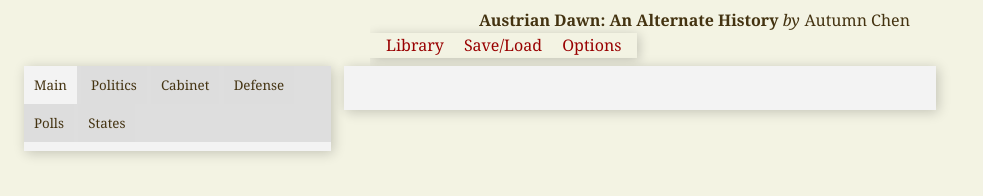
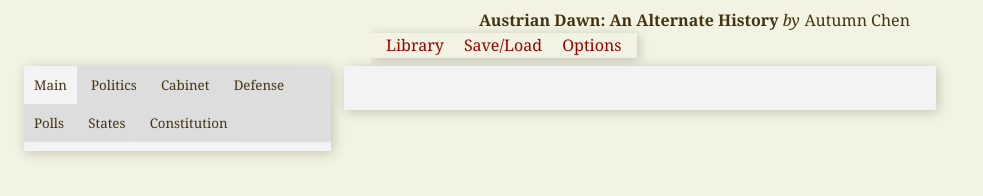
Before and after one commit to WilhelmVon500/austrian_dawn, a plain HTML site: page out/html/index.html in a window 1280 px wide. Shown: the whole page, without its empty margins (0-983 px from the left). Drawn offline with nearby package versions, Linux system fonts and the light colour scheme.

Commit message:
Update index.html

```diff
--- a/out/html/index.html
+++ b/out/html/index.html
@@ -314,6 +314,7 @@
                         <button class="tab_button" id="paramilitary_tab" onclick="window.changeTab('status.paramilitaries', 'paramilitary_tab');">Defense</button>
                         <button class="tab_button" id="poll_tab" onclick="window.changeTab('status.polls', 'poll_tab');">Polls</button>
                         <button class="tab_button" id="states_tab" onclick="window.changeTab('status.states', 'states_tab');">States</button>
+                        <button class="tab_button" id="constitution_tab" onclick="window.changeTab('status.constitution', 'constitution_tab');">Constitution</button>
                     </div>
                     <div id="qualities">
                     </div>
```
